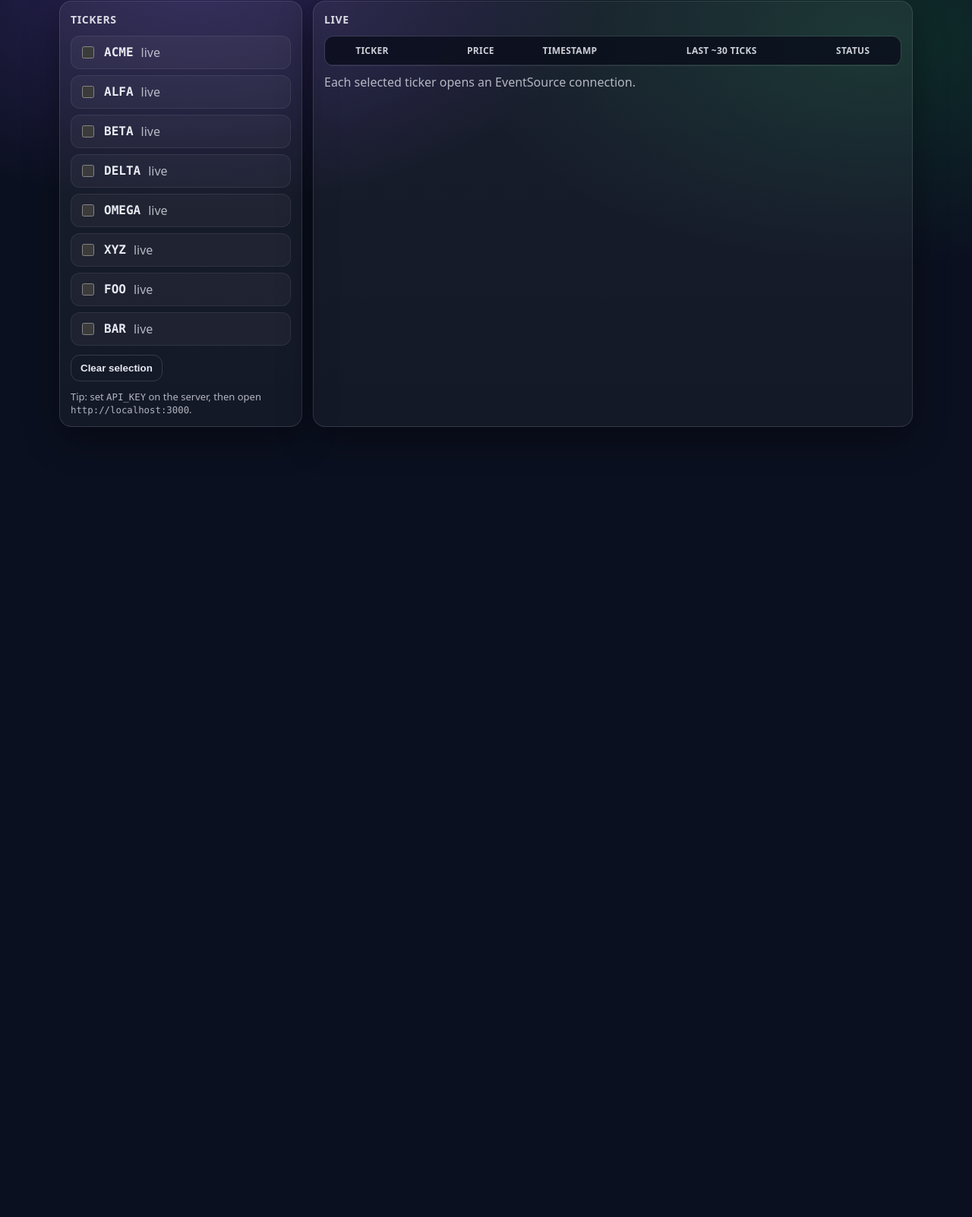
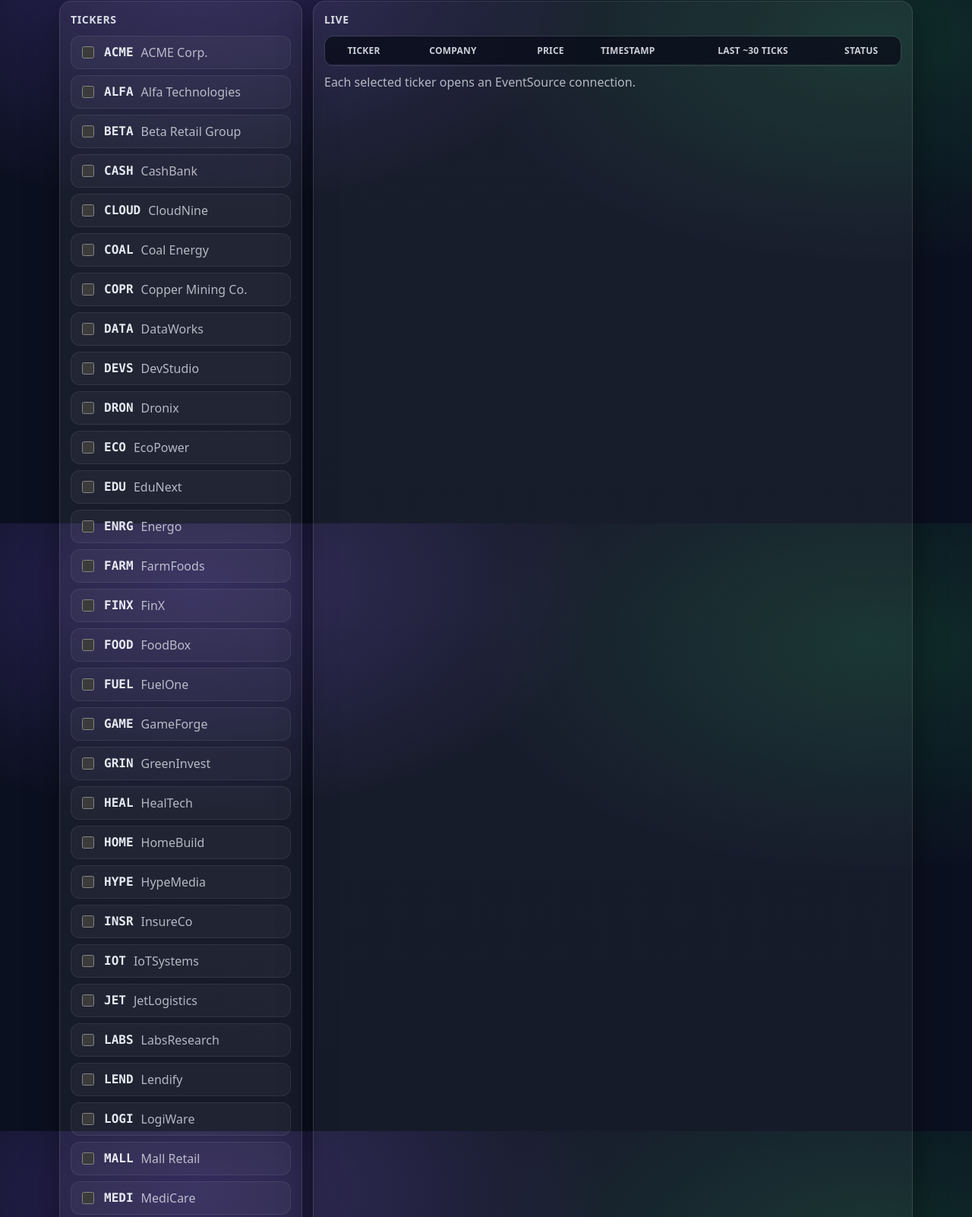
Before and after one commit to ADD-PJATK/s34852_kafka, a website: page public/index.html in a window 1280 px wide. Shown: the part 111-1713 px from the top of the page at 76% size. Before the commit the page ends 800 px from the top, so only its background shows below. Drawn offline with Linux system fonts and the light colour scheme.

Commit message:
Extend lisyt

```diff
--- a/public/app.js
+++ b/public/app.js
@@ -1,13 +1,57 @@
-const TICKERS = [
-  "ACME",
-  "ALFA",
-  "BETA",
-  "DELTA",
-  "OMEGA",
-  "XYZ",
-  "FOO",
-  "BAR",
+const CATALOG = [
+  { ticker: "ACME", company: "ACME Corp." },
+  { ticker: "ALFA", company: "Alfa Technologies" },
+  { ticker: "BETA", company: "Beta Retail Group" },
+  { ticker: "CASH", company: "CashBank" },
+  { ticker: "CLOUD", company: "CloudNine" },
+  { ticker: "COAL", company: "Coal Energy" },
+  { ticker: "COPR", company: "Copper Mining Co." },
+  { ticker: "DATA", company: "DataWorks" },
+  { ticker: "DEVS", company: "DevStudio" },
+  { ticker: "DRON", company: "Dronix" },
+  { ticker: "ECO", company: "EcoPower" },
+  { ticker: "EDU", company: "EduNext" },
+  { ticker: "ENRG", company: "Energo" },
+  { ticker: "FARM", company: "FarmFoods" },
+  { ticker: "FINX", company: "FinX" },
+  { ticker: "FOOD", company: "FoodBox" },
+  { ticker: "FUEL", company: "FuelOne" },
+  { ticker: "GAME", company: "GameForge" },
+  { ticker: "GRIN", company: "GreenInvest" },
+  { ticker: "HEAL", company: "HealTech" },
+  { ticker: "HOME", company: "HomeBuild" },
+  { ticker: "HYPE", company: "HypeMedia" },
+  { ticker: "INSR", company: "InsureCo" },
+  { ticker: "IOT", company: "IoTSystems" },
+  { ticker: "JET", company: "JetLogistics" },
+  { ticker: "LABS", company: "LabsResearch" },
+  { ticker: "LEND", company: "Lendify" },
+  { ticker: "LOGI", company: "LogiWare" },
+  { ticker: "MALL", company: "Mall Retail" },
+  { ticker: "MEDI", company: "MediCare" },
+  { ticker: "META", company: "MetaCom" },
+  { ticker: "MOBI", company: "MobiTel" },
+  { ticker: "MOVE", company: "MoveNow" },
+  { ticker: "NET", company: "Netlink" },
+  { ticker: "NOVA", company: "Nova Ventures" },
+  { ticker: "OILS", company: "OilSands" },
+  { ticker: "PARK", company: "Park Realty" },
+  { ticker: "PHAR", company: "Pharmax" },
+  { ticker: "PLNT", company: "Plantio" },
+  { ticker: "PROD", company: "Prodigo" },
+  { ticker: "QBIT", company: "QBit Quantum" },
+  { ticker: "RAIL", company: "Rail Cargo" },
+  { ticker: "ROBO", company: "RoboMakers" },
+  { ticker: "SAFE", company: "SafeSecurity" },
+  { ticker: "SHIP", company: "ShipIt" },
+  { ticker: "SHOP", company: "ShopNow" },
+  { ticker: "SOLR", company: "Solaris" },
+  { ticker: "TEL", company: "TelcoPlus" },
+  { ticker: "TRVL", company: "TravelBee" },
+  { ticker: "WATR", company: "WaterWorks" },
 ];
+
+const COMPANY_BY_TICKER = new Map(CATALOG.map((c) => [c.ticker, c.company]));
 
 /** @type {Map<string, {es: EventSource, status: 'connecting'|'open'|'error'|'closed', last?: any, history: number[], lastErr?: string, lastEventType?: string, lastRaw?: string}>} */
 const streams = new Map();
@@ -69,10 +113,12 @@ function ensureRow(ticker) {
   let tr = $rows.querySelector(`tr[data-ticker="${ticker}"]`);
   if (tr) return tr;
 
+  const company = COMPANY_BY_TICKER.get(ticker) ?? "—";
   tr = document.createElement("tr");
   tr.dataset.ticker = ticker;
   tr.innerHTML = `
     <td><code>${ticker}</code></td>
+    <td>${company}</td>
     <td class="num" data-k="price">—</td>
     <td data-k="ts">—</td>
     <td><canvas class="spark" width="120" height="28" data-k="spark"></canvas></td>
@@ -268,13 +314,13 @@ function unsubscribe(ticker) {
 
 function renderTickerList() {
   $tickerList.innerHTML = "";
-  for (const t of TICKERS) {
+  for (const c of CATALOG) {
     const label = document.createElement("label");
     label.className = "ticker";
     label.innerHTML = `
-      <input type="checkbox" data-ticker="${t}" />
-      <span class="sym">${t}</span>
-      <span class="muted">live</span>
+      <input type="checkbox" data-ticker="${c.ticker}" />
+      <span class="sym">${c.ticker}</span>
+      <span class="muted">${c.company}</span>
     `;
     $tickerList.appendChild(label);
   }
--- a/public/index.html
+++ b/public/index.html
@@ -40,6 +40,7 @@
               <thead>
                 <tr>
                   <th>Ticker</th>
+                  <th>Company</th>
                   <th class="num">Price</th>
                   <th>Timestamp</th>
                   <th>Last ~30 ticks</th>
```
